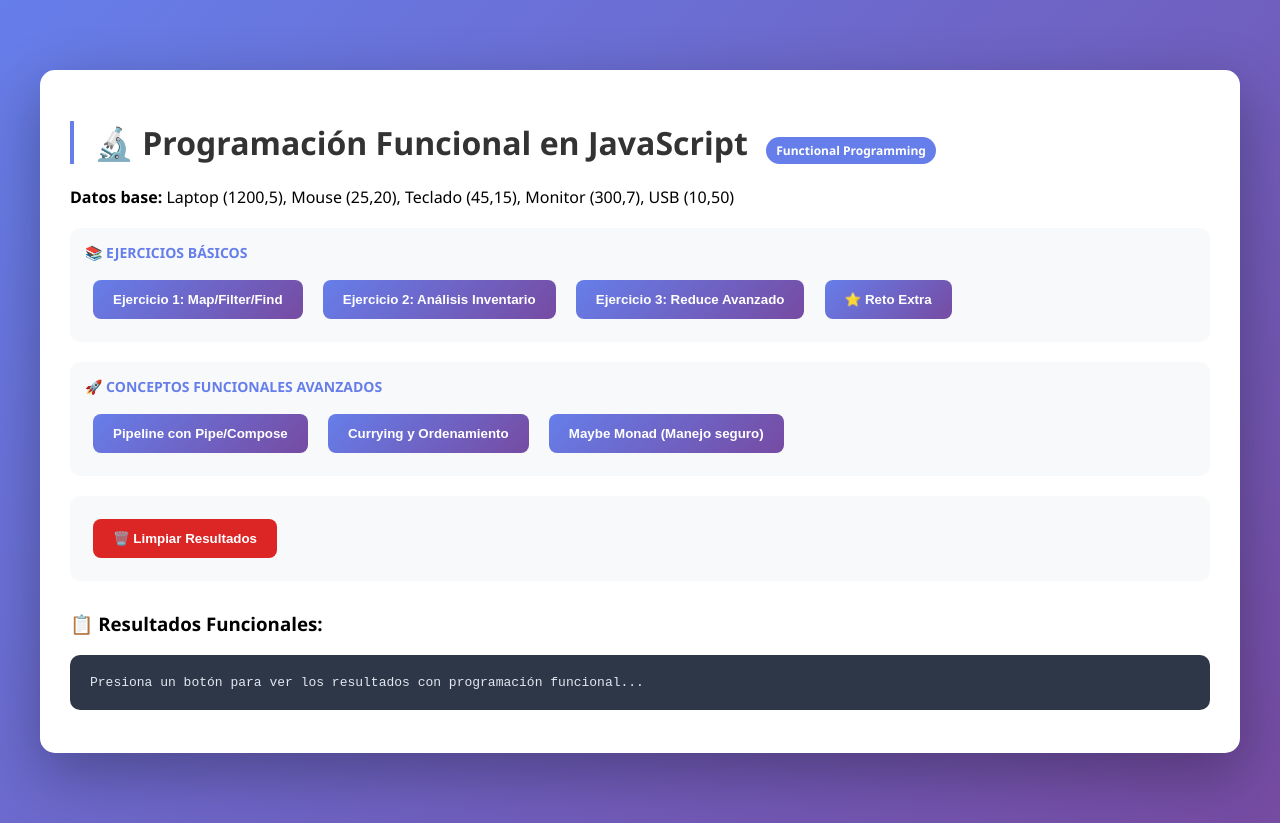
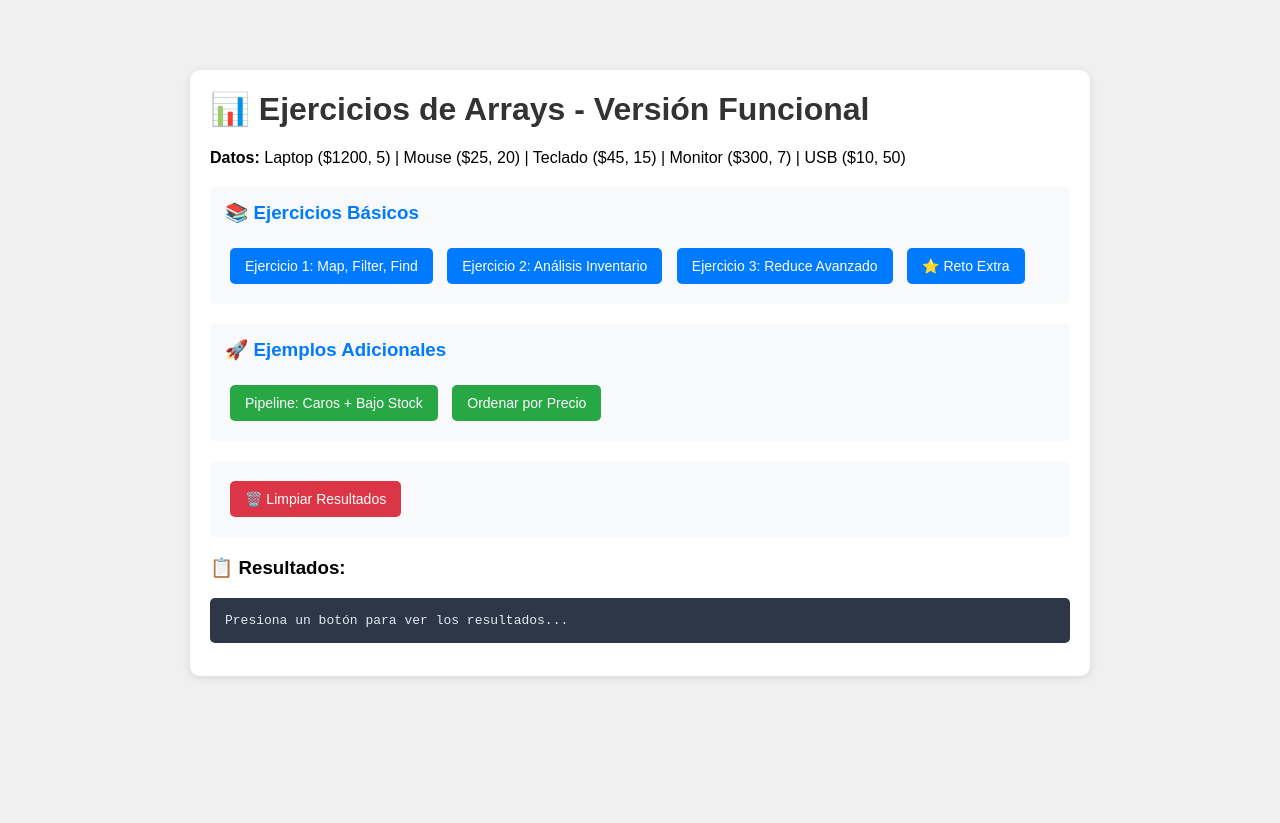
Before and after one commit to klzombra/ejercicios-react, a plain HTML site: page index.html in a window 1280 px wide. After the commit the page ends 800 px from the top, so only its background shows below. Drawn offline with Linux system fonts and the light colour scheme; a script that the page names is missing.

Commit message:
HTML structure and styling for exercises

```diff
--- a/index.html
+++ b/index.html
@@ -3,119 +3,96 @@
 <head>
     <meta charset="UTF-8">
     <meta name="viewport" content="width=device-width, initial-scale=1.0">
-    <title>Programación Funcional - Ejercicios JavaScript</title>
+    <title>Ejercicios Funcionales - JavaScript</title>
     <style>
         body {
-            font-family: 'Segoe UI', Tahoma, Geneva, Verdana, sans-serif;
-            max-width: 1200px;
+            font-family: Arial, sans-serif;
+            max-width: 900px;
             margin: 50px auto;
             padding: 20px;
-            background: linear-gradient(135deg, #667eea 0%, #764ba2 100%);
+            background: #f0f0f0;
         }
         .container {
             background: white;
-            padding: 30px;
-            border-radius: 15px;
-            box-shadow: 0 20px 60px rgba(0,0,0,0.3);
-        }
-        h1 {
-            color: #333;
-            border-left: 4px solid #667eea;
-            padding-left: 20px;
-        }
-        .badge {
-            background: #667eea;
-            color: white;
-            padding: 5px 10px;
-            border-radius: 20px;
-            font-size: 12px;
-            display: inline-block;
-            margin-left: 10px;
+            padding: 20px;
+            border-radius: 10px;
+            box-shadow: 0 2px 10px rgba(0,0,0,0.1);
         }
         button {
-            background: linear-gradient(135deg, #667eea 0%, #764ba2 100%);
+            background: #007bff;
             color: white;
             border: none;
-            padding: 12px 20px;
-            margin: 8px;
-            border-radius: 8px;
+            padding: 10px 15px;
+            margin: 5px;
+            border-radius: 5px;
             cursor: pointer;
-            transition: transform 0.2s, box-shadow 0.2s;
-            font-weight: bold;
+            font-size: 14px;
         }
         button:hover {
-            transform: translateY(-2px);
-            box-shadow: 0 5px 15px rgba(0,0,0,0.2);
+            background: #0056b3;
         }
-        button:active {
-            transform: translateY(0);
+        .btn-danger {
+            background: #dc3545;
         }
-        .grupo-botones {
-            margin: 20px 0;
-            padding: 15px;
-            background: #f8f9fa;
-            border-radius: 10px;
+        .btn-danger:hover {
+            background: #c82333;
         }
-        .grupo-titulo {
-            font-weight: bold;
-            color: #667eea;
-            margin-bottom: 10px;
-            font-size: 14px;
-            text-transform: uppercase;
+        .btn-success {
+            background: #28a745;
+        }
+        .btn-success:hover {
+            background: #218838;
         }
         pre {
             background: #2d3748;
             color: #e2e8f0;
-            padding: 20px;
-            border-radius: 10px;
+            padding: 15px;
+            border-radius: 5px;
             overflow-x: auto;
             font-size: 13px;
-            font-family: 'Courier New', monospace;
         }
-        .resultado {
-            margin-top: 30px;
+        h1 {
+            color: #333;
+            margin-top: 0;
         }
-        .stats {
-            display: inline-block;
-            background: #e0e7ff;
-            color: #667eea;
-            padding: 5px 10px;
+        .grupo {
+            margin: 20px 0;
+            padding: 15px;
+            background: #f8f9fa;
             border-radius: 5px;
-            font-size: 12px;
-            margin-left: 10px;
+        }
+        .grupo h3 {
+            margin-top: 0;
+            color: #007bff;
         }
     </style>
 </head>
 <body>
     <div class="container">
-        <h1>
-            🔬 Programación Funcional en JavaScript
-            <span class="badge">Functional Programming</span>
-        </h1>
-        <p><strong>Datos base:</strong> Laptop (1200,5), Mouse (25,20), Teclado (45,15), Monitor (300,7), USB (10,50)</p>
+        <h1>📊 Ejercicios de Arrays - Versión Funcional</h1>
+        <p><strong>Datos:</strong> Laptop ($1200, 5) | Mouse ($25, 20) | Teclado ($45, 15) | Monitor ($300, 7) | USB ($10, 50)</p>
 
-        <div class="grupo-botones">
-            <div class="grupo-titulo">📚 Ejercicios Básicos</div>
-            <button onclick="ejercicio1()">Ejercicio 1: Map/Filter/Find</button>
+        <div class="grupo">
+            <h3>📚 Ejercicios Básicos</h3>
+            <button onclick="ejercicio1()">Ejercicio 1: Map, Filter, Find</button>
             <button onclick="ejercicio2()">Ejercicio 2: Análisis Inventario</button>
             <button onclick="ejercicio3()">Ejercicio 3: Reduce Avanzado</button>
             <button onclick="retoExtra()">⭐ Reto Extra</button>
         </div>
 
-        <div class="grupo-botones">
-            <div class="grupo-titulo">🚀 Conceptos Funcionales Avanzados</div>
-            <button onclick="demostrarPipelinesBtn()">Pipeline con Pipe/Compose</button>
-            <button onclick="demostrarAvanzadoBtn()">Currying y Ordenamiento</button>
-            <button onclick="demostrarMonadasBtn()">Maybe Monad (Manejo seguro)</button>
+        <div class="grupo">
+            <h3>🚀 Ejemplos Adicionales</h3>
+            <button onclick="probarPipelines()" class="btn-success">Pipeline: Caros + Bajo Stock</button>
+            <button onclick="probarOrdenamiento()" class="btn-success">Ordenar por Precio</button>
         </div>
 
-        <div class="grupo-botones">
-            <button onclick="limpiar()" style="background: #dc2626;">🗑️ Limpiar Resultados</button>
+        <div class="grupo">
+            <button onclick="limpiar()" class="btn-danger">🗑️ Limpiar Resultados</button>
         </div>
 
-        <div class="resultado">
-            <h3>📋 Resultados Funcionales:</h3>
-            <pre id="output">Presiona un botón para ver los resultados con programación funcional...</pre>
+        <div>
+            <h3>📋 Resultados:</h3>
+            <pre id="output">Presiona un botón para ver los resultados...</pre>
         </div>
     </div>
 
```
